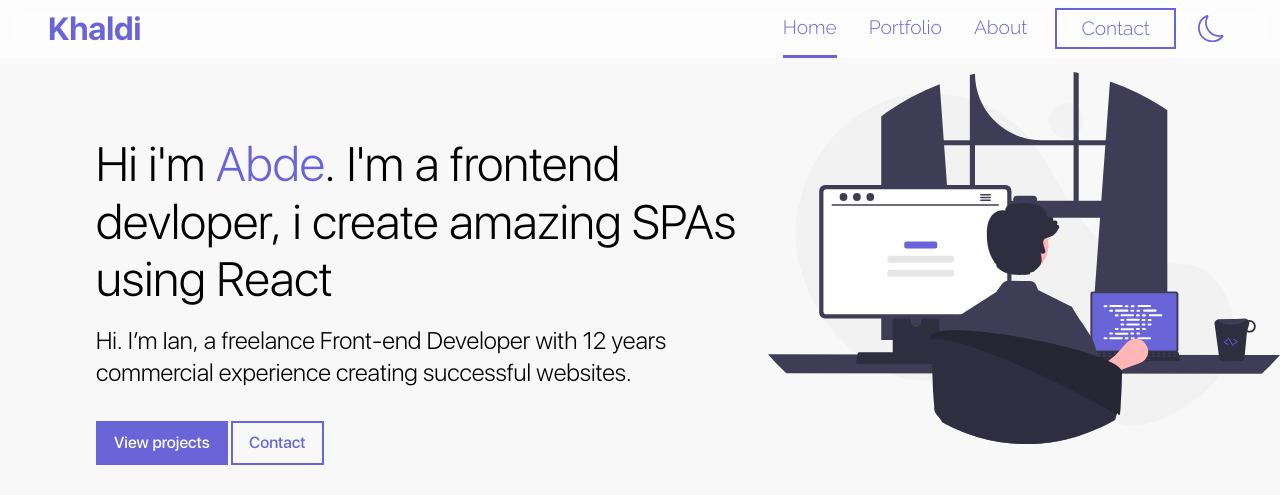
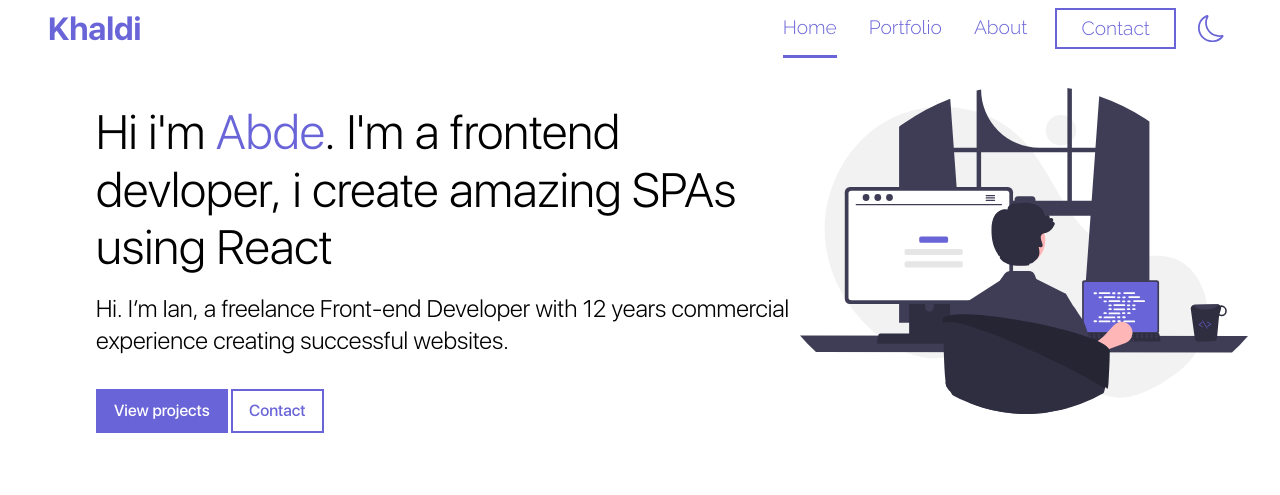
Before and after one commit to devkhaldi/portfolio, a React (Create React App) app: page / in a window 1280 px wide. Shown: the top 495 px of the page. Built offline with nearby package versions, Linux system fonts and the light colour scheme.

Commit message:
hero and body bg

```diff
--- a/src/App.css
+++ b/src/App.css
@@ -45,7 +45,7 @@
   --secondary-color: #d73c97;
   --third-color: #6964d7;
   --bg-1: #f3f5f5;
-  --bg-2: #f8f8f8;
+  --bg-2: #fff;
   --white: #fff;
   --black: #000;
   --text-1: #000;
--- a/src/home/Hero.css
+++ b/src/home/Hero.css
@@ -1,5 +1,6 @@
 .hero {
   margin-top: 3.5rem;
+  padding: 0 2rem;
   width: 100%;
   position: relative;
 }
@@ -10,8 +11,8 @@
   display: flex;
 }
 .hero .hero-text .text-content {
-  padding-top: 4rem;
-  padding-left: 6rem;
+  padding-top: 2rem;
+  padding-left: 4rem;
 }
 .hero .hero-text h1 {
   color: var(--black);
@@ -46,7 +47,8 @@
 }
 
 .hero .hero-illustration img {
-  max-width: 40vw;
+  margin-top: 1rem;
+  max-width: 35vw;
 }
 /* Hero Cards */
 .hero-cards .cards {
```
